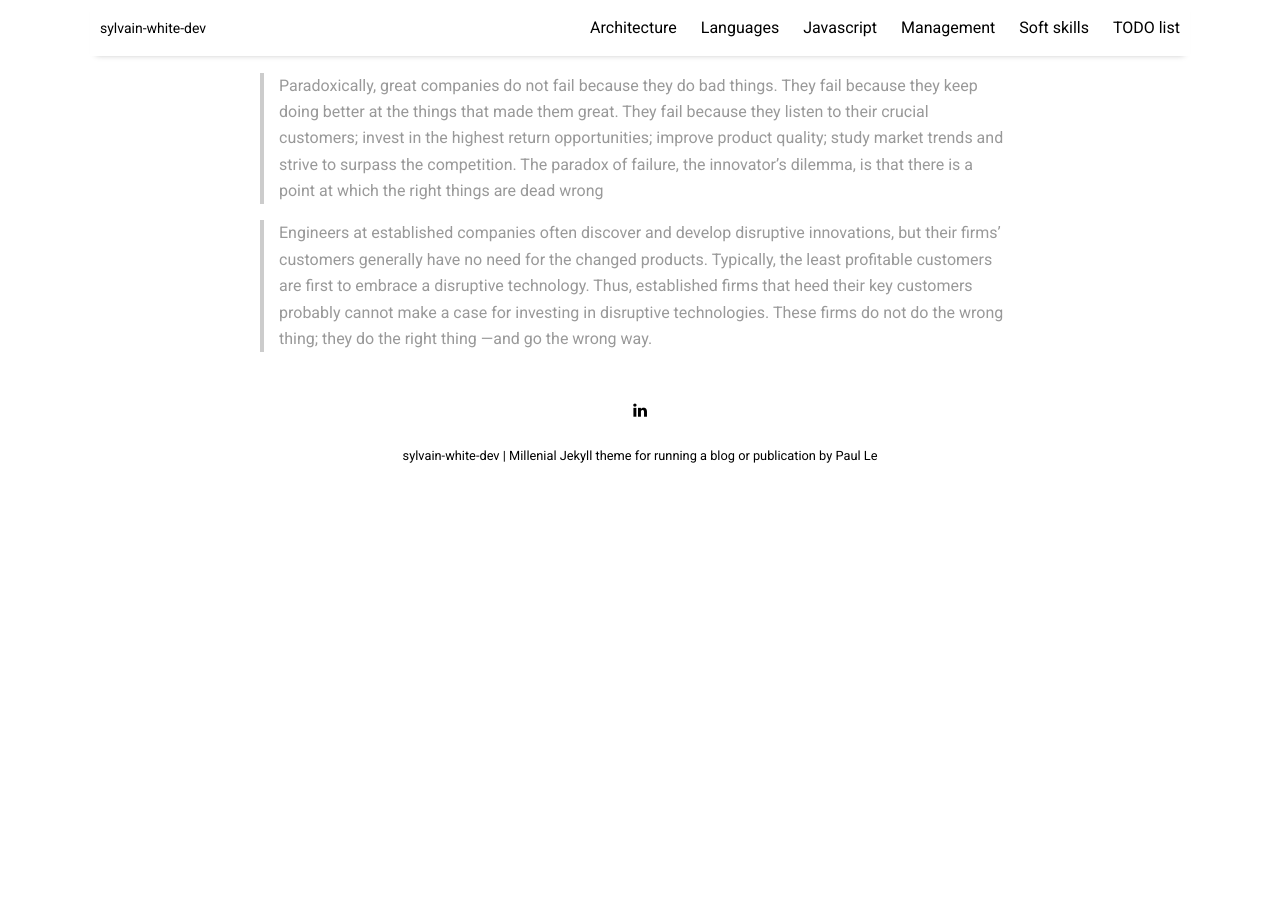
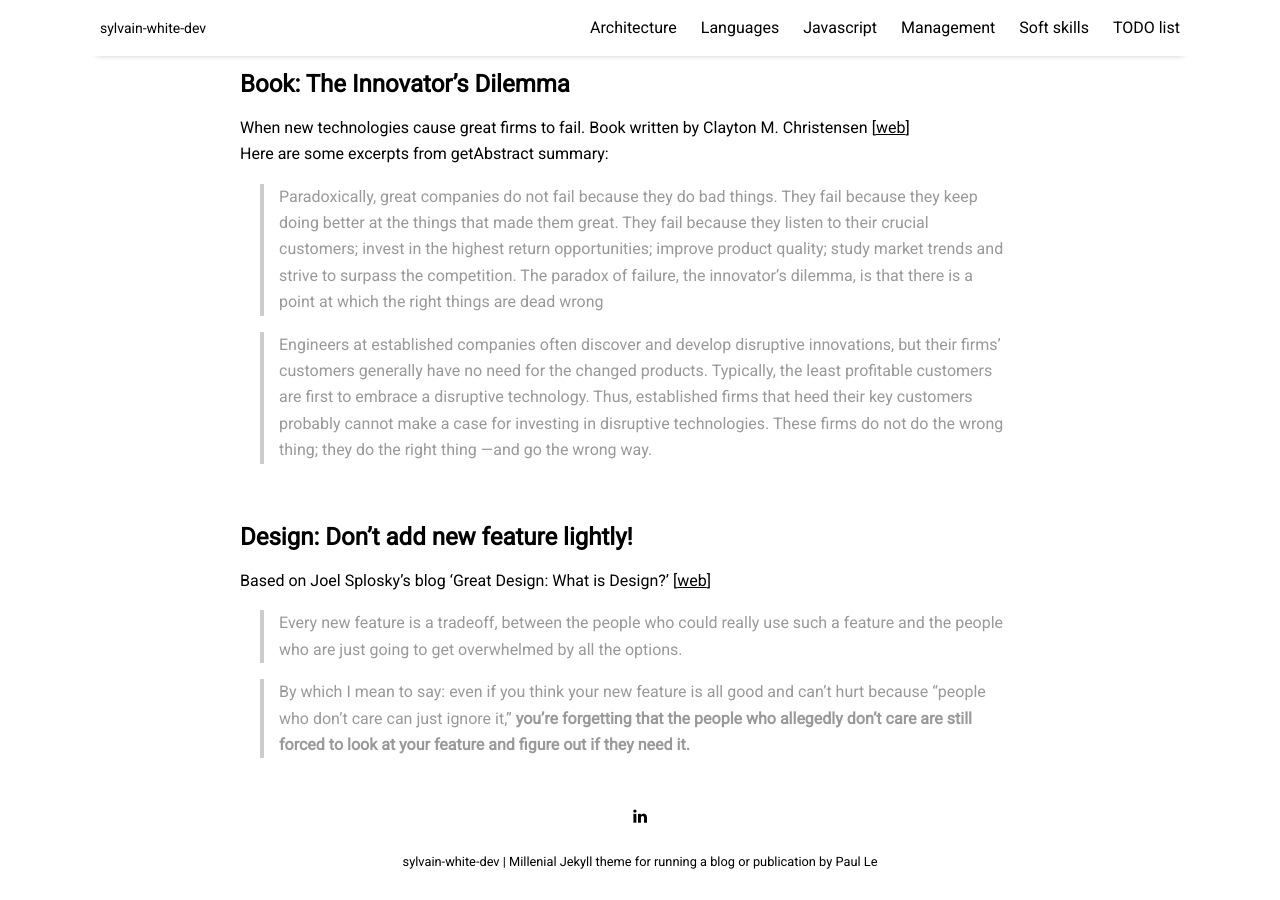
Before and after one commit to sylvainwhite/sylvain-white-dev, a Jekyll site: the page built from pages/management.md, in a window 1280 px wide and 900 px high, scrolled down 7913 px. Built offline with Jekyll 4.4.1, drawn with Linux system fonts in a browser that asks for light colours; nearby versions of some CDN libraries; before the commit the page ends 8407 px from its top, so only the background shows below that; some of the changed text lies outside the part shown.

Commit message:
Update management page

```diff
--- a/pages/management.md
+++ b/pages/management.md
@@ -105,10 +105,14 @@
 
 From Joel Spolsky's post [The Iceberg Secret, Revealed](https://www.joelonsoftware.com/2002/02/13/the-iceberg-secret-revealed/){:target="_blank"}
 
-
 Introduction:
 
 > If there’s one thing every junior consultant needs to have injected into their head with a heavy duty 2500 RPM DeWalt Drill, it’s this: Customers Don’t Know What They Want. **Stop Expecting Customers to Know What They Want. It’s just never going to happen. Get over it.**
+
+Sidenote: Steve Jobs said the same thing in a 1998 interview to Business week
+
+> It's really hard to design products by focus group. A lot of times,
+**people don't know what they want before show it to them**
 
 The Iceberg secret:
 
@@ -272,3 +276,13 @@
 firms that heed their key customers probably cannot make a case for investing in
 disruptive technologies. These firms do not do the wrong thing; they do the right thing
 —and go the wrong way.
+
+<br/>
+
+## Design: Don't add new feature lightly!
+
+Based on Joel Splosky's blog 'Great Design: What is Design?' [[web](https://www.joelonsoftware.com/2006/01/26/great-design-what-is-design-first-draft/){:target="_blank"}]
+
+> Every new feature is a tradeoff, between the people who could really use such a feature and the people who are just going to get overwhelmed by all the options.
+
+> By which I mean to say: even if you think your new feature is all good and can’t hurt because “people who don’t care can just ignore it,” **you’re forgetting that the people who allegedly don’t care are still forced to look at your feature and figure out if they need it.**
```
Also changed, not shown: other parts of pages/management.md (+2 -2 lines).
